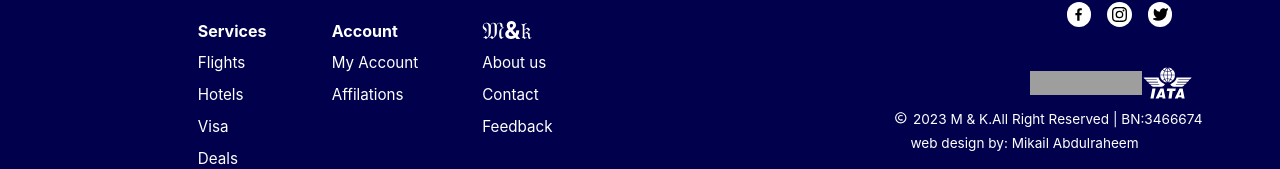
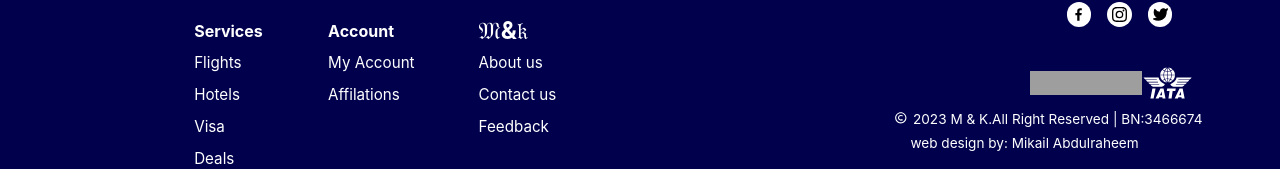
Before and after one commit to mikail222/M-K, a React (Vite) app: page / in a window 1280 px wide. Shown: the part 3350-3519 px from the top of the page. Built offline with nearby package versions, Linux system fonts and the light colour scheme; no server answers; grey boxes are pictures that could not be loaded.

Commit message:
modification

```diff
--- a/src/Footer/Footer.jsx
+++ b/src/Footer/Footer.jsx
@@ -26,7 +26,7 @@ const Footer = () => {
           <div className="flex flex-col  text-left leading-[2rem]">
             <p className=" text-[1.5rem] font-bold">𝔐&𝔨</p>
             <a href="https://#">About us</a>
-            <a href="https://#">Contact</a>
+            <a href="https://#">Contact us</a>
             <a href="https://#">Feedback</a>
           </div>
         </div>
```
